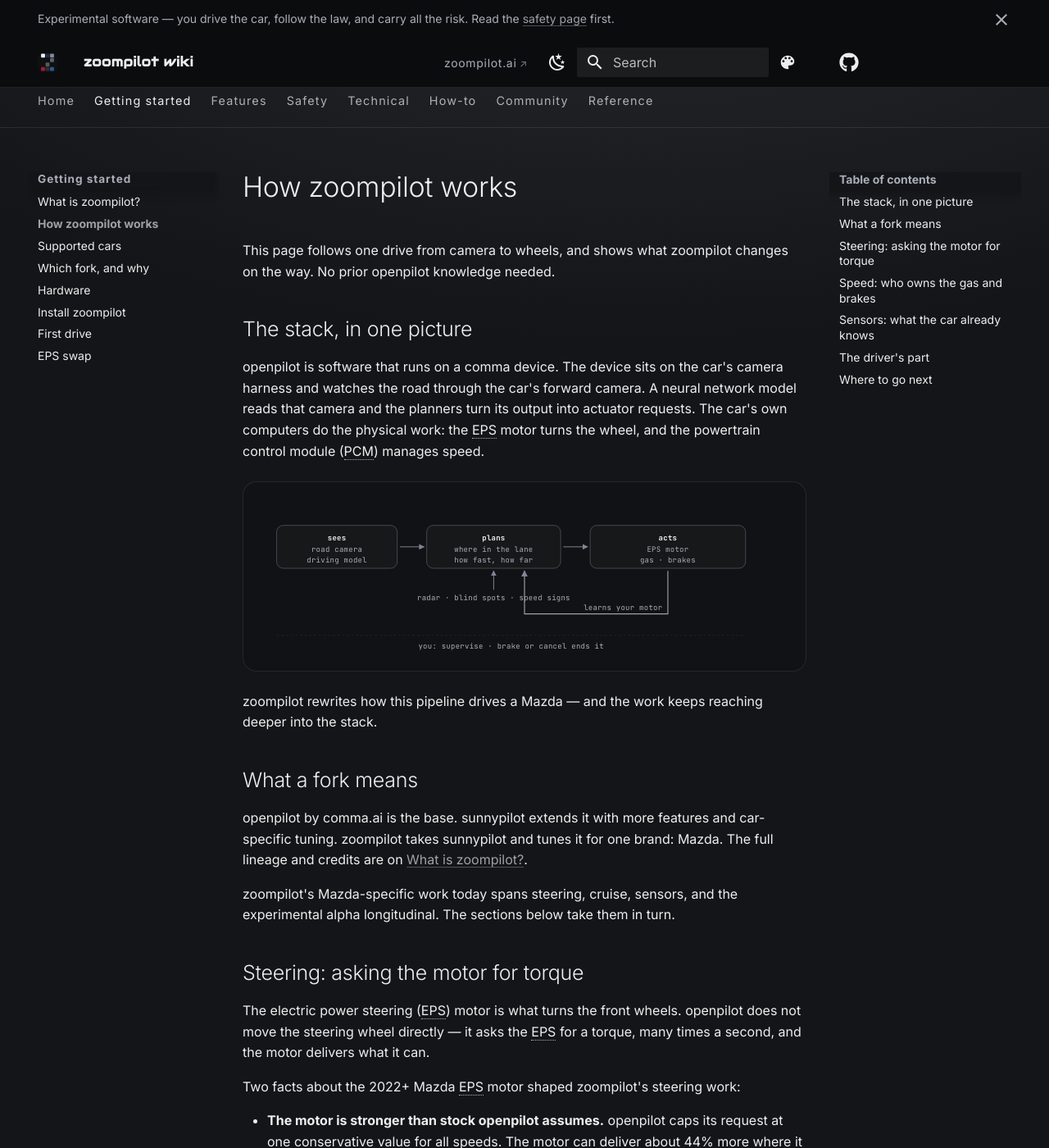
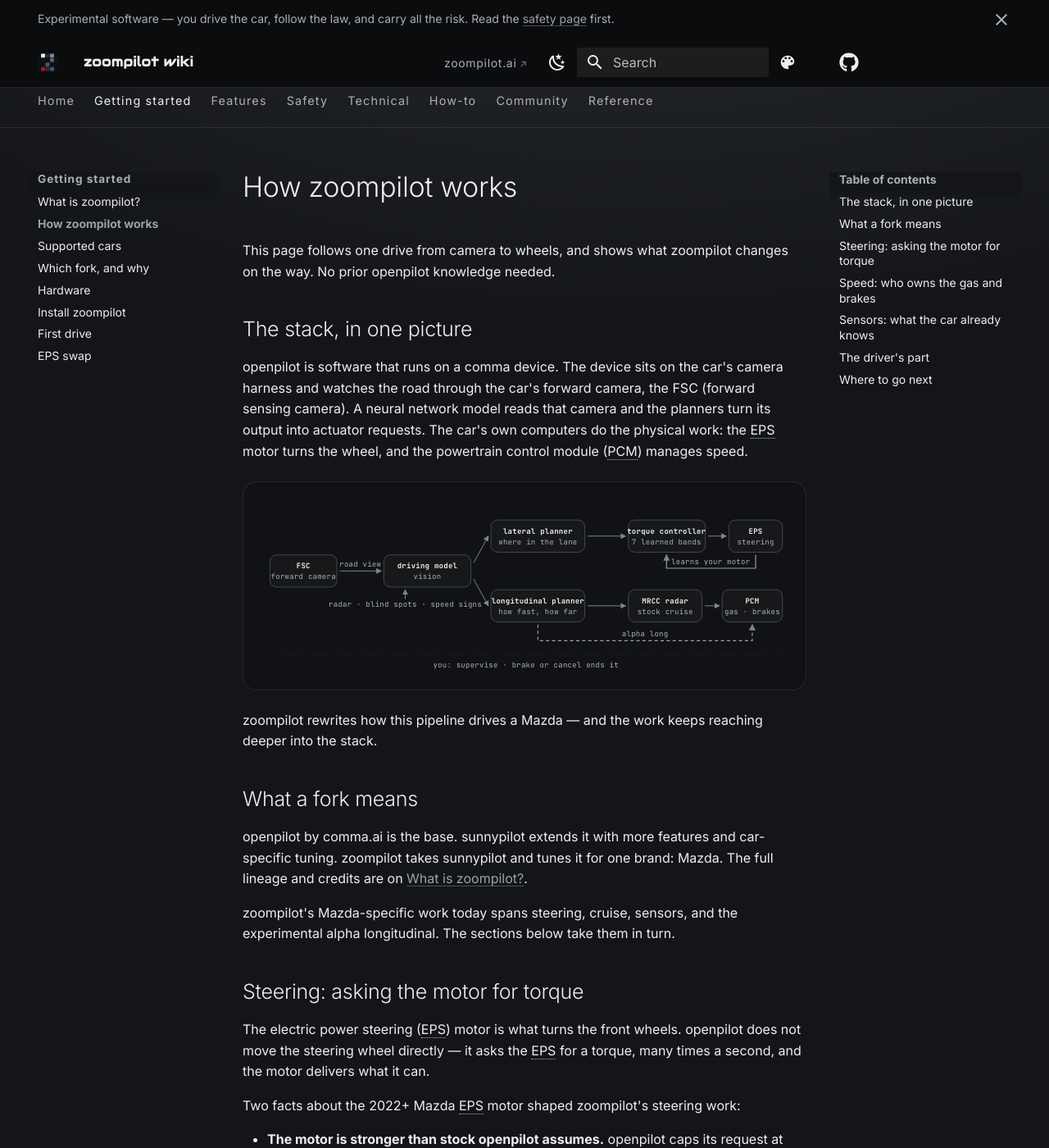
Before and after one commit to mzdnick/zoompilot-wiki, an MkDocs documentation site: the page built from docs/getting-started/how-it-works.md, in a window 1280 px wide and 1400 px high. Shown: the whole window at 82% size. Built offline with MkDocs 1.6.1 and Material for MkDocs 9.7.7, drawn with Linux system fonts in a browser that asks for light colours; comment, search, counter and statistics services are not loaded; some of the changed text lies outside the part shown.

Commit message:
How it works: module diagram with the Mazda modules — FSC, EPS, MRCC radar, PCM, and the alpha-long bypass

```diff
--- a/docs/getting-started/how-it-works.md
+++ b/docs/getting-started/how-it-works.md
@@ -12,37 +12,58 @@
 
 openpilot is software that runs on a comma device. The device sits on
 the car's camera harness and watches the road through the car's
-forward camera. A neural network model reads that camera and the
-planners turn its output into actuator requests. The car's own
-computers do the physical work: the EPS motor turns the wheel, and the
-powertrain control module (PCM) manages speed.
+forward camera, the FSC (forward sensing camera). A neural network
+model reads that camera and the planners turn its output into actuator
+requests. The car's own computers do the physical work: the EPS motor
+turns the wheel, and the powertrain control module (PCM) manages
+speed.
 
 <div class="diagram">
-<svg viewBox="0 0 800 232" role="img" aria-label="One drive: the road camera and driving model see, the planners choose where in the lane and how fast, radar, blind-spot monitors, and speed signs feed the plan, the plan drives the EPS motor and the gas and brakes, self-tune learns your motor's response, and you supervise and can brake or cancel at any time">
+<svg viewBox="0 0 800 260" role="img" aria-label="Module diagram: the Mazda forward camera, the FSC, feeds the driving model on the comma device. The lateral planner and torque controller steer the Mazda EPS. The longitudinal planner sends a set speed to the MRCC radar, which drives the PCM for gas and brakes; under alpha long the planner drives the PCM directly. Radar, blind-spot monitors, and speed signs feed in. Self-tune learns the EPS motor. The driver supervises and can brake or cancel at any time.">
   <defs>
     <marker id="zp-arrow" class="m-dim" viewBox="0 0 8 8" refX="7" refY="4" markerWidth="7" markerHeight="7" orient="auto-start-reverse"><path d="M0,0 L8,4 L0,8 z"/></marker>
     <marker id="zp-arrow-a" class="m-acc" viewBox="0 0 8 8" refX="7" refY="4" markerWidth="7" markerHeight="7" orient="auto-start-reverse"><path d="M0,0 L8,4 L0,8 z"/></marker>
   </defs>
-  <rect class="d-box" x="30" y="40" width="180" height="64"/>
-  <text class="d-hi" x="120" y="62" text-anchor="middle">sees</text>
-  <text x="120" y="80" text-anchor="middle">road camera</text>
-  <text x="120" y="96" text-anchor="middle">driving model</text>
-  <line class="d-flow" x1="214" y1="72" x2="250" y2="72"/>
-  <rect class="d-box" x="254" y="40" width="200" height="64"/>
-  <text class="d-hi" x="354" y="62" text-anchor="middle">plans</text>
-  <text x="354" y="80" text-anchor="middle">where in the lane</text>
-  <text x="354" y="96" text-anchor="middle">how fast, how far</text>
-  <line class="d-flow" x1="458" y1="72" x2="494" y2="72"/>
-  <rect class="d-box" x="498" y="40" width="232" height="64"/>
-  <text class="d-hi" x="614" y="62" text-anchor="middle">acts</text>
-  <text x="614" y="80" text-anchor="middle">EPS motor</text>
-  <text x="614" y="96" text-anchor="middle">gas · brakes</text>
-  <line class="d-flow" x1="354" y1="136" x2="354" y2="108"/>
-  <text x="354" y="152" text-anchor="middle">radar · blind spots · speed signs</text>
-  <path class="d-flow-accent" d="M614,108 V172 H400 V108"/>
-  <text x="606" y="166" text-anchor="end">learns your motor</text>
-  <line class="d-lane" x1="30" y1="204" x2="730" y2="204"/>
-  <text x="380" y="224" text-anchor="middle">you: supervise · brake or cancel ends it</text>
+  <rect class="d-box" x="20" y="84" width="100" height="48"/>
+  <text class="d-hi" x="70" y="104" text-anchor="middle">FSC</text>
+  <text x="70" y="120" text-anchor="middle">forward camera</text>
+  <line class="d-flow" x1="124" y1="108" x2="186" y2="108"/>
+  <text x="155" y="101" text-anchor="middle">road view</text>
+  <rect class="d-box" x="190" y="84" width="130" height="48"/>
+  <text class="d-hi" x="255" y="104" text-anchor="middle">driving model</text>
+  <text x="255" y="120" text-anchor="middle">vision</text>
+  <line class="d-flow" x1="324" y1="96" x2="346" y2="56"/>
+  <line class="d-flow" x1="324" y1="120" x2="346" y2="160"/>
+  <rect class="d-box" x="350" y="32" width="140" height="48"/>
+  <text class="d-hi" x="420" y="52" text-anchor="middle">lateral planner</text>
+  <text x="420" y="68" text-anchor="middle">where in the lane</text>
+  <line class="d-flow" x1="494" y1="56" x2="551" y2="56"/>
+  <rect class="d-box" x="555" y="32" width="115" height="48"/>
+  <text class="d-hi" x="612" y="52" text-anchor="middle">torque controller</text>
+  <text x="612" y="68" text-anchor="middle">7 learned bands</text>
+  <line class="d-flow" x1="674" y1="56" x2="701" y2="56"/>
+  <rect class="d-box" x="705" y="32" width="80" height="48"/>
+  <text class="d-hi" x="745" y="52" text-anchor="middle">EPS</text>
+  <text x="745" y="68" text-anchor="middle">steering</text>
+  <rect class="d-box" x="350" y="136" width="140" height="48"/>
+  <text class="d-hi" x="420" y="156" text-anchor="middle">longitudinal planner</text>
+  <text x="420" y="172" text-anchor="middle">how fast, how far</text>
+  <line class="d-flow" x1="494" y1="160" x2="551" y2="160"/>
+  <rect class="d-box" x="555" y="136" width="110" height="48"/>
+  <text class="d-hi" x="610" y="156" text-anchor="middle">MRCC radar</text>
+  <text x="610" y="172" text-anchor="middle">stock cruise</text>
+  <line class="d-flow" x1="669" y1="160" x2="691" y2="160"/>
+  <rect class="d-box" x="695" y="136" width="90" height="48"/>
+  <text class="d-hi" x="740" y="156" text-anchor="middle">PCM</text>
+  <text x="740" y="172" text-anchor="middle">gas · brakes</text>
+  <path class="d-flow-accent" style="stroke-dasharray: 5 4" d="M420,188 V212 H740 V188"/>
+  <text x="580" y="206" text-anchor="middle">alpha long</text>
+  <path class="d-flow-accent" d="M745,84 V104 H612 V84"/>
+  <text x="678" y="98" text-anchor="middle">learns your motor</text>
+  <line class="d-flow" x1="222" y1="150" x2="222" y2="136"/>
+  <text x="222" y="162" text-anchor="middle">radar · blind spots · speed signs</text>
+  <line class="d-lane" x1="20" y1="232" x2="785" y2="232"/>
+  <text x="402" y="252" text-anchor="middle">you: supervise · brake or cancel ends it</text>
 </svg>
 </div>
 
@@ -93,12 +114,12 @@
 
 ## Speed: who owns the gas and brakes
 
-With stock software, Mazda's own radar cruise ECU controls speed.
-openpilot sends it a target and the ECU executes. zoompilot adds its
-cruise features on top of this: curve slowdowns, speed-limit awareness,
-and a [cruise arbiter](../technical/cruise-arbiter.md) that keeps your
-set speed yours. Dismiss a speed-limit change once, and it stays
-dismissed until the limit on the road actually changes.
+With stock software, Mazda's radar cruise ECU — the MRCC radar —
+controls speed. openpilot sends it a target and the ECU executes.
+zoompilot adds its cruise features on top of this: curve slowdowns,
+speed-limit awareness, and a [cruise arbiter](../technical/cruise-arbiter.md)
+that keeps your set speed yours. Dismiss a speed-limit change once,
+and it stays dismissed until the limit on the road actually changes.
 
 [Alpha longitudinal](../features/alpha-longitudinal.md) removes the
 middleman: zoompilot's own planner drives gas and brakes directly. That
```
